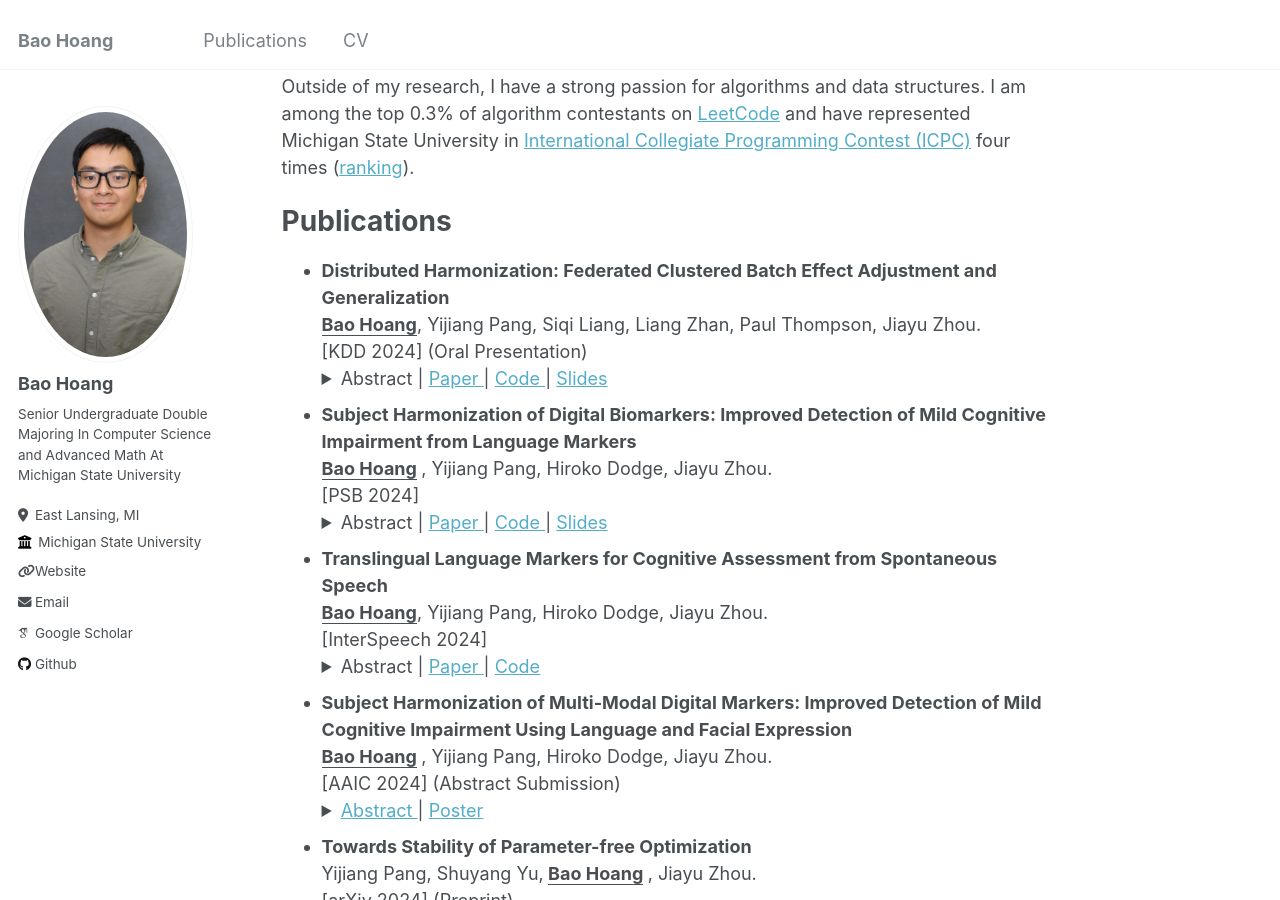
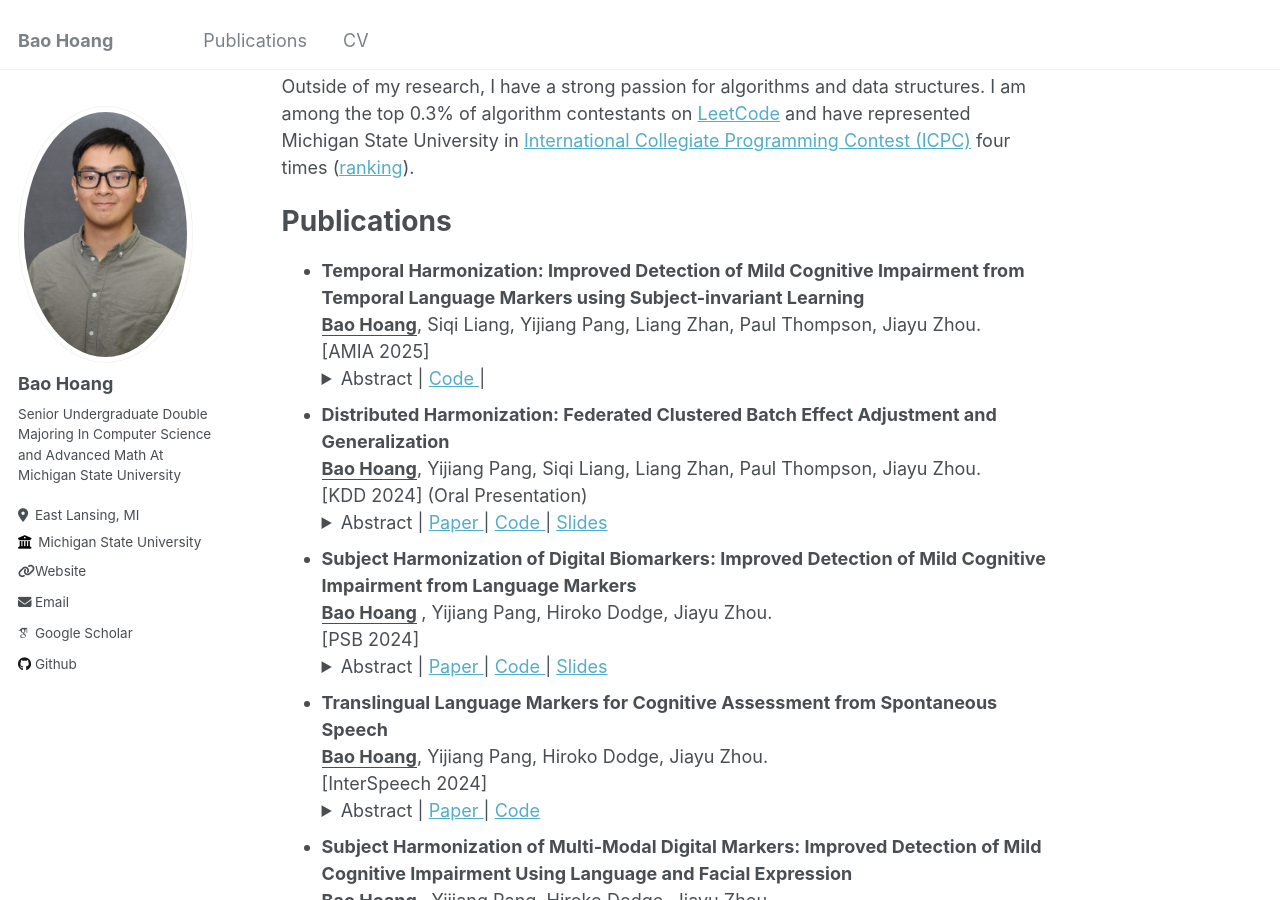
Before and after one commit to hoangcaobao/hoangcaobao.github.io, a Jekyll site: the page built from _pages/about.md, in a window 1280 px wide and 900 px high, scrolled down 523 px. Built offline with Jekyll 4.4.1, drawn with Linux system fonts in a browser that asks for light colours; some web fonts are replaced.

```diff
--- a/_pages/about.md
+++ b/_pages/about.md
@@ -18,6 +18,19 @@ Outside of my research, I have a strong passion for algorithms and data structur
 
 Publications
 ======
+* **Temporal Harmonization: Improved Detection of Mild Cognitive Impairment from Temporal Language Markers using Subject-invariant Learning** <br>
+  <b><u>Bao Hoang</u></b>, Siqi Liang, Yijiang Pang, Liang Zhan, Paul Thompson, Jiayu Zhou. <br>
+  [AMIA 2025] <br>
+  <details>
+    <summary>
+        Abstract |
+        <a href="https://github.com/illidanlab/temporal-harmonization" role="button" target="_blank"> Code </a> |
+
+    </summary>
+   Mild Cognitive Impairment (MCI) is an early stage of dementia characterized by cognitive decline and behavioral
+  changes. Early detection is crucial for timely interventions, improved clinical trial cohort selection, and the development of targeted therapies. Linguistic markers have recently emerged as a non-invasive, cost-effective method for MCI detection. This study analyzes linguistic markers from conversations between participants and healthcare professionals to distinguish MCI from cognitively normal (NL) individuals. The dynamics of multiple conversations of a subject carry fine-granular linguistic change over time and expect to greatly enhance detection accuracy. However, individual variations in speaking styles pose challenges for learning cognitive characteristics from temporal sequences of conversations. To address this, we propose a temporal harmonization method to mitigate distributional differences in linguistic features across subjects, improving model generalization. Our results show that machine learning models leveraging subject-invariant harmonized temporal features greatly improve the prediction performance of MCI detection from multiple conversations.
+  </details>
+
 * **Distributed Harmonization: Federated Clustered Batch Effect Adjustment and Generalization** <br>
   <b><u>Bao Hoang</u></b>, Yijiang Pang, Siqi Liang, Liang Zhan, Paul Thompson, Jiayu Zhou. <br>
   [KDD 2024] (Oral Presentation) <br>
```
Also changed, not shown: _pages/publications.md (+13 -0 lines), _publications/paper-6.md (added, +12 -0 lines).
